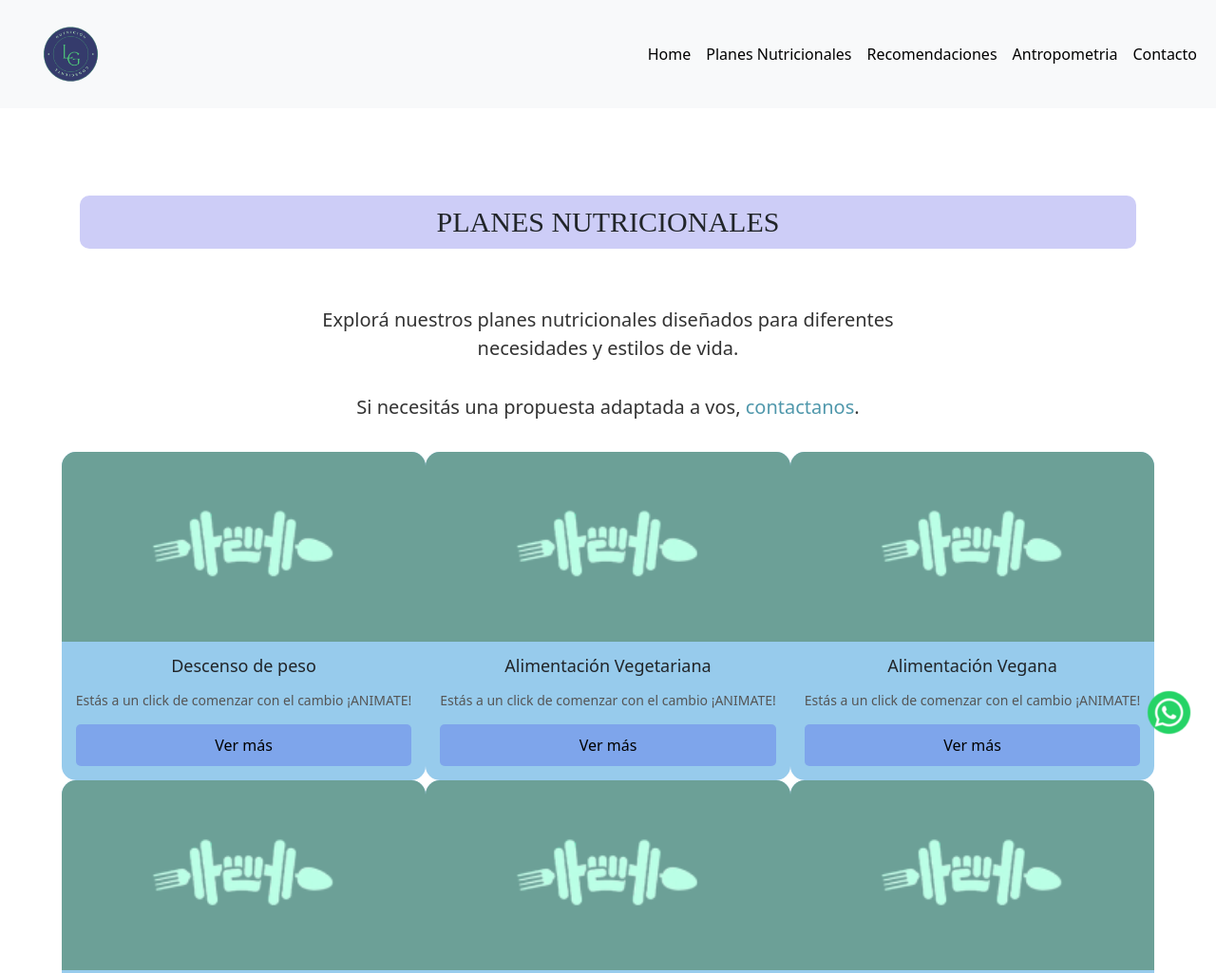
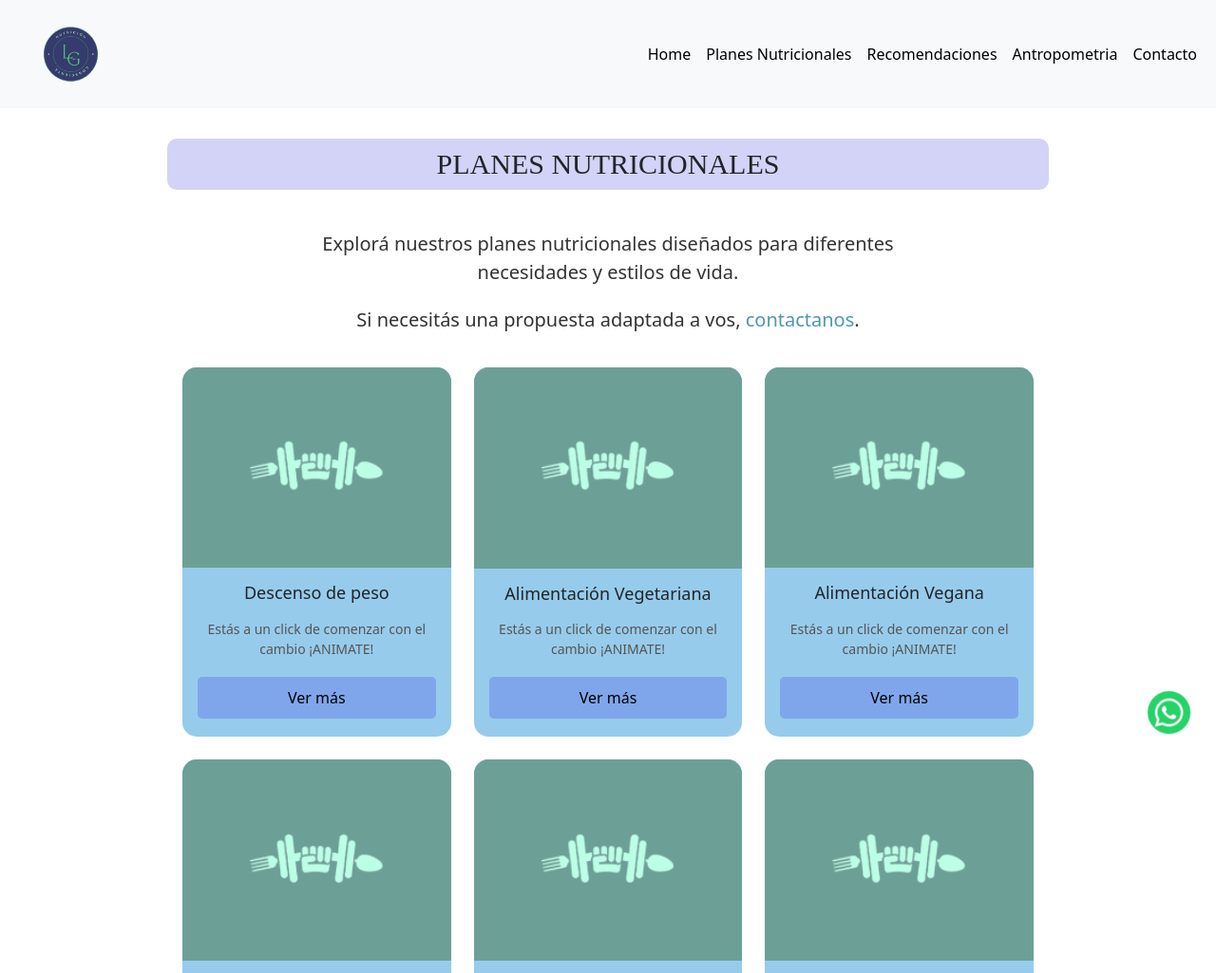
Before and after one commit to luanaag96/Proyecto-NutricionConsciente, a website: page pages/planesnutricionales.html in a window 1280 px wide. Shown: the top 1025 px of the page at 95% size. Drawn offline with nearby package versions, Linux system fonts and the light colour scheme; a web font is replaced by a local one.

Commit message:
modifico planesnutricionales

```diff
--- a/scss/Base/_querys.scss
+++ b/scss/Base/_querys.scss
@@ -52,21 +52,22 @@
     }
 }
 
-@media (max-width: 600px) {
+@media (max-width: 526px) {
     .tarjetas {
         grid-template-columns: 1fr;
-        margin: 0 1.5rem 3rem;
-        gap: 1.5rem;
     }
 
-    .titulo {
-        font-size: 18px;
+    .contenedor {
+        padding: 1.5rem 1rem;
+
+        .titulo {
+            font-size: 22px;
+        }
+
+        p {
+            font-size: 14px;
+        }
     }
-
-    .contenedor p {
-        font-size: 14px;
-    }
-
 }
 
 
--- a/scss/Components/_codigo.scss
+++ b/scss/Components/_codigo.scss
@@ -283,32 +283,31 @@ header {
 
 /*SASS PLANES NUTRICIONALES*/
 
+
 .contenedor {
+    max-width: 960px;
+    margin: 0 auto;
+    padding: 2rem 1rem;
+    text-align: center;
     display: grid;
     grid-template-rows: auto 1fr;
-    margin: 0 auto;
-    padding: 2rem 1.5rem;
-    text-align: center;
 
     .titulo {
-        background-color: rgba(80, 80, 227, 0.288);
-        font-family: 'Playfair Display', serif;
-        font-size: 30px;
-        text-align: center;
+        background-color: rgba(80, 80, 227, .25);
+        font:30px 'Playfair Display', serif;
         padding: 10px;
-        margin: 60px;
+        margin: 0 0 2rem;
         border-radius: 10px;
     }
 
     p {
         font-size: 20px;
+        max-width: 700px;
+        margin: 10px auto;
         color: #333;
-        text-align: center;
-        margin: 0 auto 2rem;
-        max-width: 700px;
 
         a {
-            color: rgba(66, 143, 165, 0.929);
+            color: rgba(66, 143, 165, .93);
             text-decoration: none;
 
             &:hover {
@@ -317,51 +316,49 @@ header {
             }
         }
     }
-
-
 }
-
-
 
 .tarjetas {
     display: grid;
     grid-template-columns: repeat(3, 1fr);
-    margin: 0 auto 3rem;
+    gap: 1.5rem;
+    margin: 25px auto 3rem;
     padding: 0 1rem;
 
     .tarjeta {
         @extend %tarjeta;
 
+
         img {
             width: 100%;
-            height: 200px;
+            aspect-ratio: 4 / 3;
             object-fit: cover;
         }
 
         h3 {
-            margin: 15px;
+            margin: 1rem;
             font-size: 18px;
         }
 
         p {
-            margin: 0 15px 15px;
+            margin: 0 1rem 1.2rem;
             font-size: 14px;
             color: #555;
         }
 
         a {
-            margin: 0 15px 15px;
+            display: inline-block;
+            margin: 0 1rem 1.2rem;
+            padding: 10px;
+            background: rgba(59, 59, 232, .26);
+            border-radius: 5px;
+            text-decoration: none;
+            color: #000;
             text-align: center;
-            padding: 10px;
-            background-color: rgba(59, 59, 232, 0.262);
-            color: black;
-            text-decoration: none;
-            border-radius: 5px;
-            display: inline-block;
+            transition: background .2s;
 
             &:hover {
-                background-color: #eff2f5;
-                color: black;
+                background: #eff2f5;
             }
         }
     }
```
Also changed, not shown: css/estilos.css, 1 other file.
